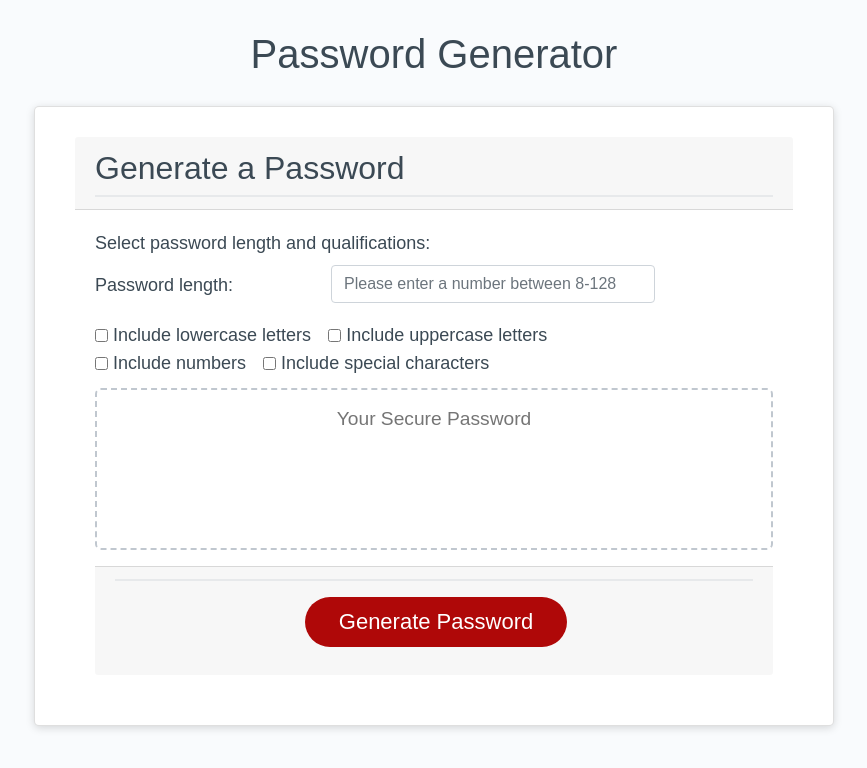
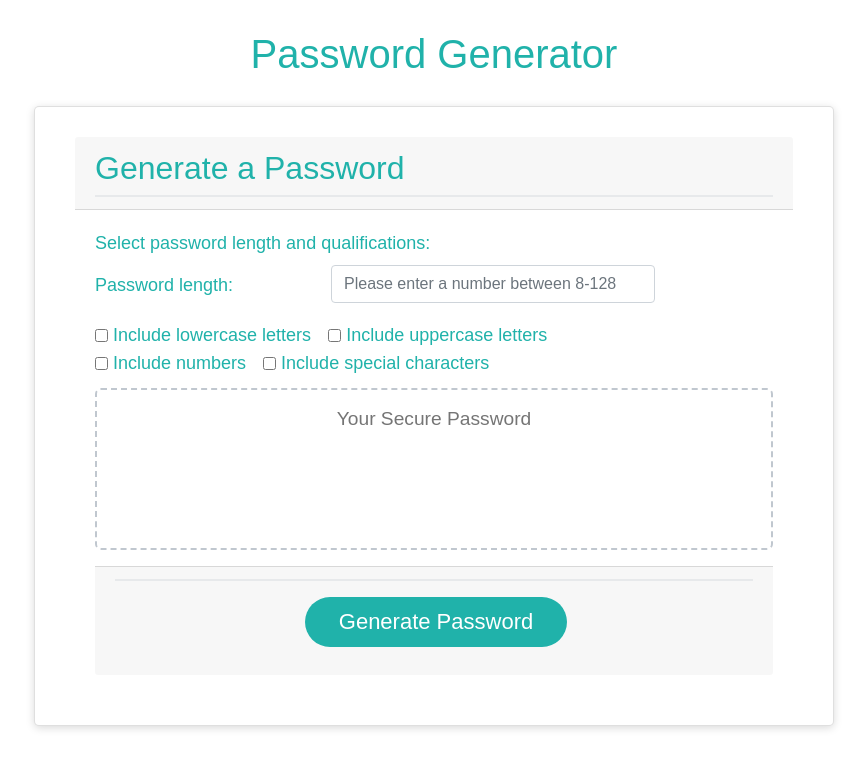
Before and after one commit to skerr924/passwordgenerator, a plain HTML site: page index.html in a window 1280 px wide. Shown: the whole page, without its empty margins (206-1073 px from the left). Drawn offline with nearby package versions, Linux system fonts and the light colour scheme.

Commit message:
updated some CSS color text elements to individualize it slightly

```diff
--- a/style.css
+++ b/style.css
@@ -14,7 +14,7 @@ body,
 
 body {
   font-family: sans-serif;
-  background-color: #f9fbfd;
+  background-color: #ffffff;
 }
 
 .wrapper {
@@ -27,7 +27,7 @@ header {
   text-align: center;
   padding: 20px;
   padding-top: 0px;
-  color: hsl(206, 17%, 28%);
+  color:lightseagreen;
 }
 
 .card {
@@ -35,7 +35,7 @@ header {
   border-radius: 5px;
   border-width: 1px;
   box-shadow: rgba(0, 0, 0, 0.15) 0px 2px 8px 0px;
-  color: hsl(206, 17%, 28%);
+  color:lightseagreen;
   font-size: 18px;
   margin: 0 auto;
   max-width: 800px;
@@ -74,7 +74,7 @@ header {
 
 .btn {
   border: none;
-  background-color: hsl(360, 91%, 36%);
+  background-color: lightseagreen;
   border-radius: 25px;
   box-shadow: rgba(0, 0, 0, 0.1) 0px 1px 6px 0px rgba(0, 0, 0, 0.2) 0px 1px 1px
     0px;
```
